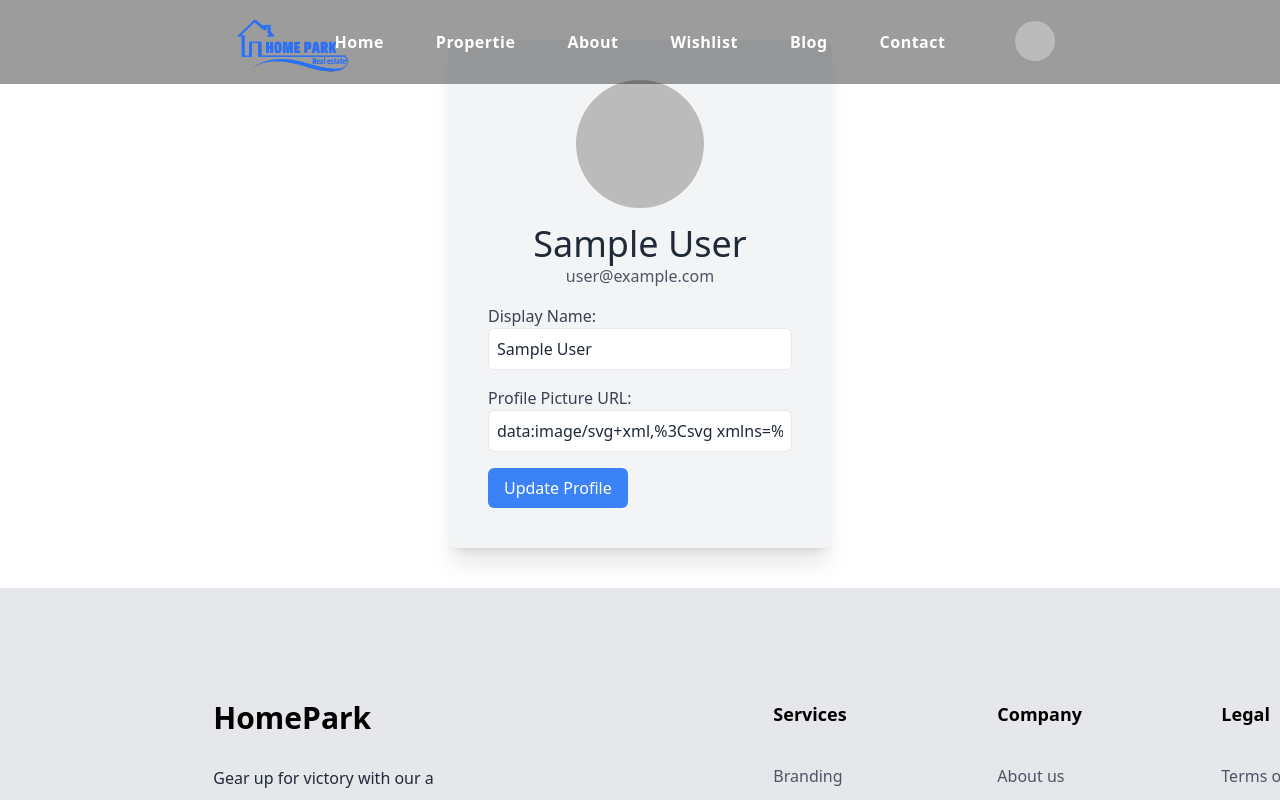
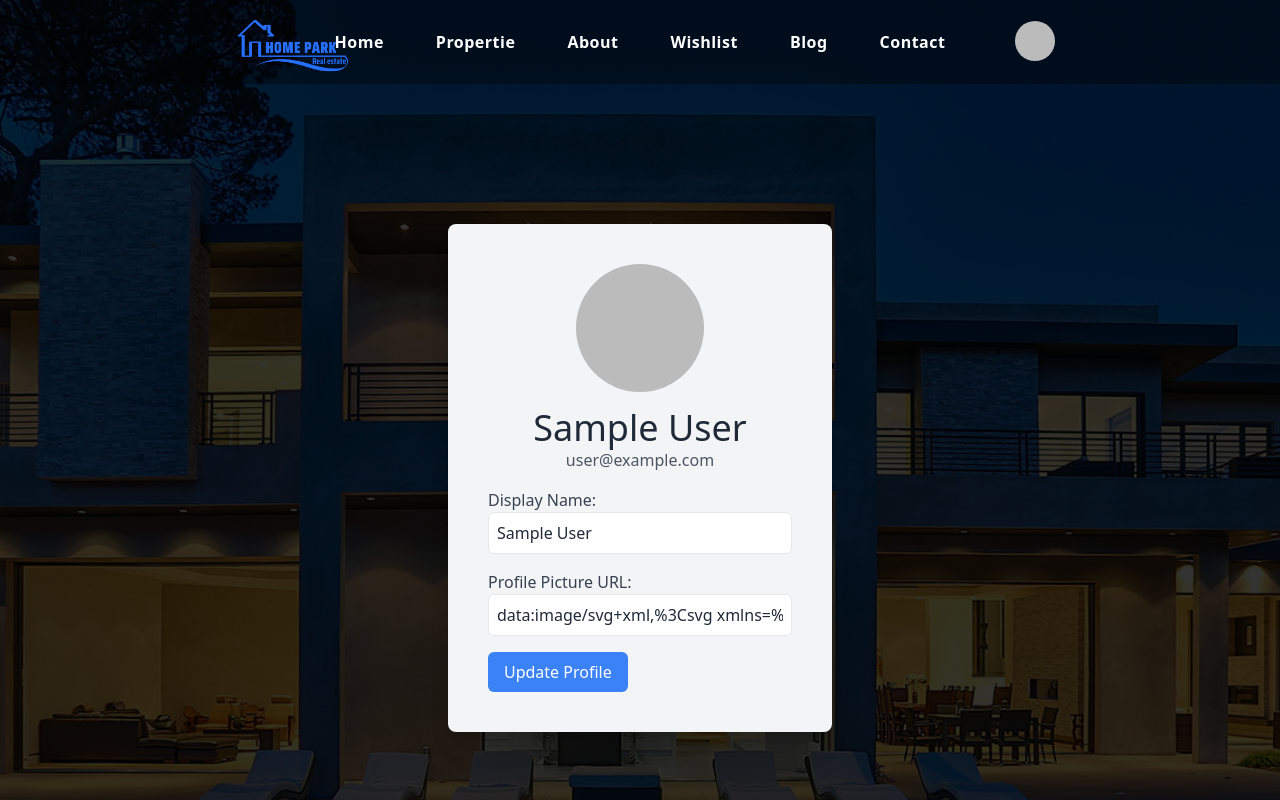
Before and after one commit to tahfeezmizan/home-park, a React (Vite) app: page /profile in a window 1280 px wide. Shown: the top 800 px of the page. Built offline with nearby package versions, Linux system fonts and the light colour scheme; no server answers; sample sign-in values are in the browser's storage.

Commit message:
Complete login and registration page with great design

```diff
--- a/src/components/About/About.jsx
+++ b/src/components/About/About.jsx
@@ -11,7 +11,7 @@ const About = () => {
                 <title>About - Home Park React Template</title>
             </Helmet>
             <div className="text-center text-6xl py-52" style={{
-                backgroundImage: `linear-gradient(rgba(0,0,0,0.3), rgba(0,0,0,0.3)), url(${AboutBg})`,
+                backgroundImage: `linear-gradient(rgba(0,0,0,0.1), rgba(0,0,0,0.1)), url(${AboutBg})`,
                 backgroundPosition: 'center',
                 backgroundSize: 'cover',
                 backgroundRepeat: 'no-repeat'
--- a/src/components/Contact/Contact.jsx
+++ b/src/components/Contact/Contact.jsx
@@ -13,7 +13,7 @@ const Contact = () => {
                 <title>Contact - Home Park React Template</title>
             </Helmet>
             <div className="text-center text-6xl py-52" style={{
-                backgroundImage: `linear-gradient(rgba(0,0,0,0.3), rgba(0,0,0,0.3)),url(${slider3})`,
+                backgroundImage: `linear-gradient(rgba(0,0,0,0.2), rgba(0,0,0,0.2)),url(${slider3})`,
                 backgroundPosition: 'center',
                 backgroundSize: 'cover',
                 backgroundRepeat: 'no-repeat'
--- a/src/components/Header/Navigation.css
+++ b/src/components/Header/Navigation.css
@@ -1,5 +1,8 @@
 .navMenu {
     background: #00000063;
+}
+.profileLink{
+    color: #000 !important;
 }
 
 li a {
--- a/src/components/Header/Navigation.jsx
+++ b/src/components/Header/Navigation.jsx
@@ -55,7 +55,7 @@ const Navigation = () => {
                             <ul tabIndex={0} className="menu menu-sm dropdown-content mt-3 z-50 p-4 shadow bg-base-100 rounded-box w-52">
                                 <li>
                                     <p className="text-xl text-center font-bold capitalize mb-3">{user.displayName}</p>
-                                    <NavLink to="/profile" className="text-xl mb-3 flex items-center hover:bg-blue-300"><span className="text-blue-600"><TbUserEdit /></span>Profile</NavLink>
+                                    <NavLink to="/profile" className="profileLink text-xl mb-3 flex items-center hover:bg-blue-300"><span className="text-blue-600"><TbUserEdit /></span>Profile</NavLink>
                                 </li>
                                 <li>
                                     <button onClick={logOut} className="text-xl mb-3 flex items-center hover:bg-blue-300"><span className="text-blue-600"><CiLogout /></span> LogOut</button>
--- a/src/components/Profile/Profile.jsx
+++ b/src/components/Profile/Profile.jsx
@@ -2,6 +2,7 @@ import React, { useState, useEffect } from 'react';
 import UseAuth from '../../Hooks/UseAuth';
 import { Helmet } from 'react-helmet-async';
 import { toast } from 'react-toastify';
+import slider1 from '../../assets/slider 1.jpg'
 
 const Profile = () => {
     const { user, userProfileUpdate } = UseAuth();
@@ -41,7 +42,14 @@ const Profile = () => {
     }
 
     return (
-        <div className='w-full lg:w-9/12 xl:w-8/12 mx-auto px-3 py-10 md:px-0'>
+        <div className="" style={{
+            backgroundImage: `linear-gradient(rgba(0,0,0,0.8), rgba(0,0,0,0.8)), url(${slider1})`,
+            backgroundPosition: 'center',
+            backgroundSize: 'cover',
+            backgroundRepeat: 'no-repeat'
+        }}>
+            <div className='w-full lg:w-9/12 xl:w-8/12 mx-auto px-3 py-56 md:px-0'
+            >
                 <Helmet>
                     <title>Profile - Home Park React Template</title>
                 </Helmet>
@@ -76,10 +84,11 @@ const Profile = () => {
                             className="w-full border rounded-md p-2 mb-4"
                         />
 
-                    <button  data-aos="fade-left" data-aos-duration="2600" type="submit" className="bg-blue-500 text-white px-4 py-2 rounded-md hover:bg-blue-600">
+                        <button data-aos="fade-left" data-aos-duration="2600" type="submit" className="bg-blue-500 text-white px-4 py-2 rounded-md hover:bg-blue-600">
                             Update Profile
                         </button>
                     </form>
+                </div>
             </div>
         </div>
     );
--- a/src/components/Propertie/PropertiesBanner.jsx
+++ b/src/components/Propertie/PropertiesBanner.jsx
@@ -5,8 +5,8 @@ import bannerImg from '../../assets/properties.jpg'
 const PropertiesBanner = () => {
 
     return (
-        <div className="text-center text-6xl py-32" style={{
-            backgroundImage: `linear-gradient(rgba(0,0,0,0.5), rgba(0,0,0,0.5)), url(${bannerImg})`,
+        <div className="text-center text-6xl py-52" style={{
+            backgroundImage: `linear-gradient(rgba(0,0,0,0.4), rgba(0,0,0,0.4)), url(${bannerImg})`,
             backgroundPosition: 'center',
             backgroundSize: 'cover',
             backgroundRepeat: 'no-repeat'
--- a/src/components/Propertie/WishlistProperties.jsx
+++ b/src/components/Propertie/WishlistProperties.jsx
@@ -23,8 +23,8 @@ const WishlistProperties = () => {
 
     return (
         <div >
-            <div className="text-center text-6xl py-32" style={{
-                backgroundImage: `linear-gradient(rgba(0,0,0,0.5), rgba(0,0,0,0.5)), url(${wishlistBg})`,
+            <div className="text-center text-6xl py-52" style={{
+                backgroundImage: `linear-gradient(rgba(0,0,0,0.6), rgba(0,0,0,0.6)), url(${wishlistBg})`,
                 backgroundPosition: 'center',
                 backgroundSize: 'cover',
                 backgroundRepeat: 'no-repeat'
```
Lines whose indentation alone changed are shown as unchanged.
